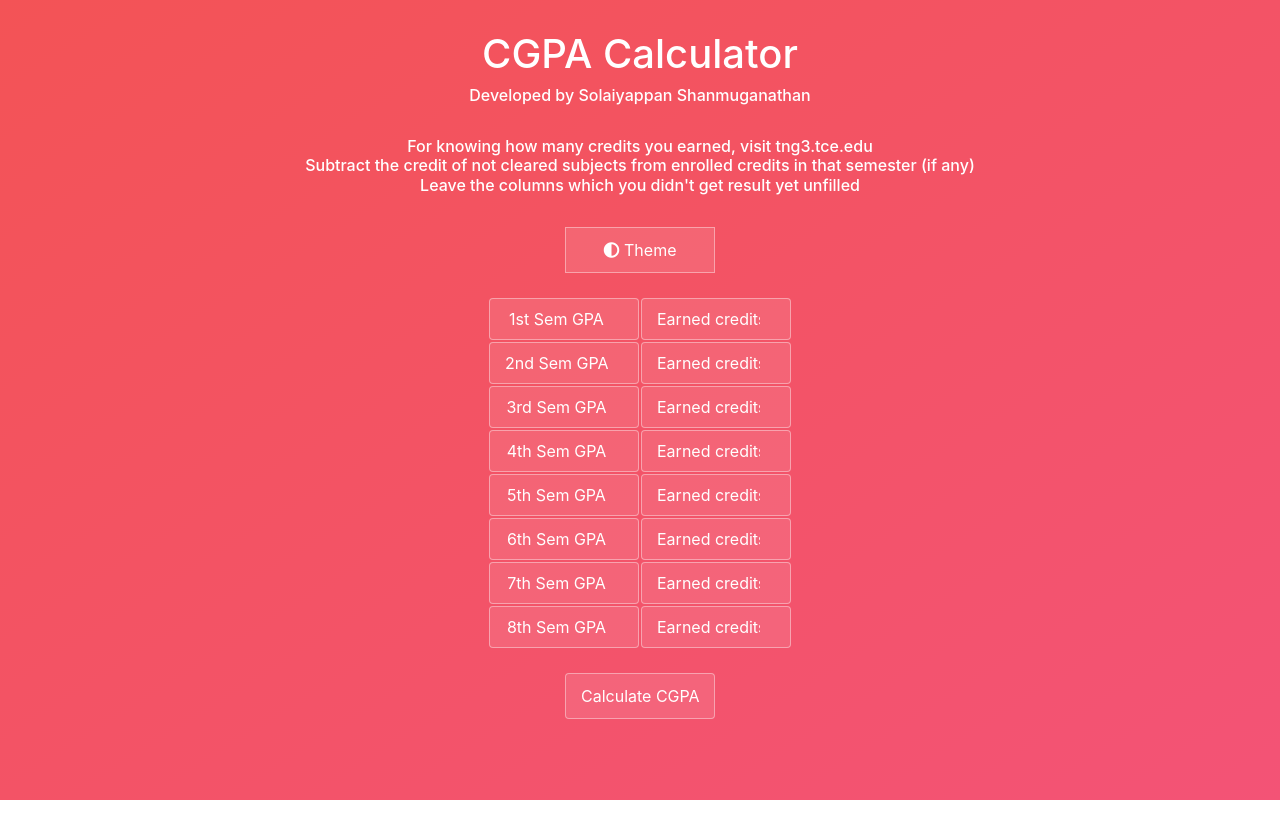
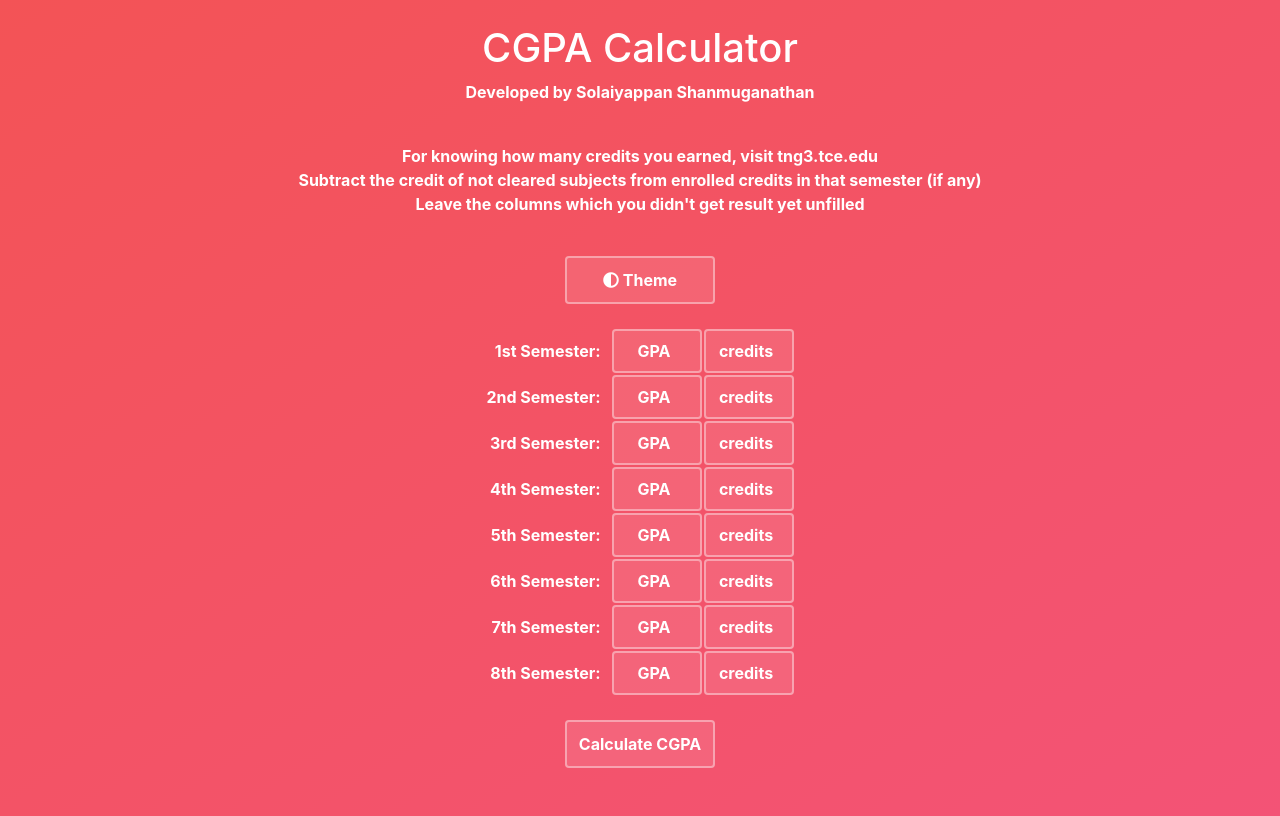
Before and after one commit to SolaiyappanS/cgpa, a plain HTML site: page index.html in a window 1280 px wide. Drawn offline with nearby package versions, Linux system fonts and the light colour scheme.

Commit message:
color themes extra

```diff
--- a/backend.js
+++ b/backend.js
@@ -41,20 +41,36 @@ element = document.body;
 
 function swapmode() {
     count++;
-    if(count%5==1)
+    if(count%9==1)
         element.classList.toggle("black");
-    else if(count%5==2) {
+    else if(count%9==2) {
         element.classList.toggle("black");
+        element.classList.toggle("yellow");
+    }
+    else if(count%9==3) {
+        element.classList.toggle("yellow");
+        element.classList.toggle("green");
+    }
+    else if(count%9==4) {
+        element.classList.toggle("green");
         element.classList.toggle("blue");
     }
-    else if(count%5==3) {
+    else if(count%9==5) {
         element.classList.toggle("blue");
-        element.classList.toggle("green");
+        element.classList.toggle("white");
     }
-    else if(count%5==4) {
-        element.classList.toggle("green");
+    else if(count%9==6) {
+        element.classList.toggle("white");
         element.classList.toggle("purple");
     }
+    else if(count%9==7) {
+        element.classList.toggle("purple");
+        element.classList.toggle("brown");
+    }
+    else if(count%9==8) {
+        element.classList.toggle("brown");
+        element.classList.toggle("lightblue");
+    }
     else
-        element.classList.toggle("purple");
+        element.classList.toggle("lightblue");
     }
--- a/index.html
+++ b/index.html
@@ -14,80 +14,106 @@
   </head>
   <body>
     <div class="wrapper">
-	<div class="container">
-		<h1 style="color:white;">CGPA Calculator</h1>
-        <h6 style="color: white;">Developed by <a href="https://www.linkedin.com/in/solaiyappan-shanmuganathan-2a89121b3/">Solaiyappan Shanmuganathan</a></h6><br>
+	<div class="container">	<center><br>
+		<h1>CGPA Calculator</h1>
+        <p>Developed by <a href="https://www.linkedin.com/in/solaiyappan-shanmuganathan-2a89121b3/">Solaiyappan Shanmuganathan</a></p><br>
 
-	<h6 style="color: white;">For knowing how many credits you earned, visit tng3.tce.edu
+	<p>For knowing how many credits you earned, visit tng3.tce.edu
     <br>Subtract the credit of not cleared subjects from enrolled credits in that semester (if any)
-    <br>Leave the columns which you didn't get result yet unfilled</h6>
-    <br>	<center>
-        <button onclick="swapmode()">
+    <br>Leave the columns which you didn't get result yet unfilled</p>
+    <br>
+        <button onclick="swapmode()" class="button">
             <i class="fas fa-adjust"></i> Theme
         </button>	<br>
     <table class="form">
         <tr>
+            <td class="lable">
+                1st Semester:
+            </td>
             <td>
-                <input type="number" id="gpa1" placeholder="1st Sem GPA" onfocus="this.placeholder=''" onblur="this.placeholder='1st Sem GPA'" min="0" max="10">
+                <input type="number" id="gpa1" placeholder="GPA" onfocus="this.placeholder=''" onblur="this.placeholder='GPA'" min="0" max="10">
                 </td><td>
-                <input type="number" id="cred1" placeholder="Earned credits" onfocus="this.placeholder=''" onblur="this.placeholder='Earned credits'" min="0">
+                <input type="number" id="cred1" placeholder="credits" onfocus="this.placeholder=''" onblur="this.placeholder='credits'" min="0">
             </td>
         </tr>
         <tr>
+            <td class="lable">
+                2nd Semester:
+            </td>
             <td>
-                <input type="number" id="gpa2" placeholder="2nd Sem GPA" onfocus="this.placeholder=''" onblur="this.placeholder='2nd Sem GPA'" min="0" max="10">
+                <input type="number" id="gpa2" placeholder="GPA" onfocus="this.placeholder=''" onblur="this.placeholder='GPA'" min="0" max="10">
             </td><td>
-                <input type="number" id="cred2" placeholder="Earned credits" onfocus="this.placeholder=''" onblur="this.placeholder='Earned credits'" min="0">
+                <input type="number" id="cred2" placeholder="credits" onfocus="this.placeholder=''" onblur="this.placeholder='credits'" min="0">
             </td>
         </tr>
         <tr>
+            <td class="lable">
+                3rd Semester:
+            </td>
             <td>
-                <input type="number" id="gpa3" placeholder="3rd Sem GPA" onfocus="this.placeholder=''" onblur="this.placeholder='3rd Sem GPA'" min="0" max="10">
+                <input type="number" id="gpa3" placeholder="GPA" onfocus="this.placeholder=''" onblur="this.placeholder='GPA'" min="0" max="10">
             </td><td>
-                <input type="number" id="cred3" placeholder="Earned credits" onfocus="this.placeholder=''" onblur="this.placeholder='Earned credits'" min="0">
+                <input type="number" id="cred3" placeholder="credits" onfocus="this.placeholder=''" onblur="this.placeholder='credits'" min="0">
             </td>
         </tr>
         <tr>
+            <td class="lable">
+                4th Semester:
+            </td>
             <td>
-                <input type="number" id="gpa4" placeholder="4th Sem GPA" onfocus="this.placeholder=''" onblur="this.placeholder='4th Sem GPA'" min="0" max="10">
+                <input type="number" id="gpa4" placeholder="GPA" onfocus="this.placeholder=''" onblur="this.placeholder='GPA'" min="0" max="10">
             </td><td>
-                <input type="number" id="cred4" placeholder="Earned credits" onfocus="this.placeholder=''" onblur="this.placeholder='Earned credits'" min="0">
+                <input type="number" id="cred4" placeholder="credits" onfocus="this.placeholder=''" onblur="this.placeholder='credits'" min="0">
             </td>
         </tr>
         <tr>
+            <td class="lable">
+                5th Semester:
+            </td>
             <td>
-                <input type="number" id="gpa5" placeholder="5th Sem GPA" onfocus="this.placeholder=''" onblur="this.placeholder='5th Sem GPA'" min="0" max="10">
+                <input type="number" id="gpa5" placeholder="GPA" onfocus="this.placeholder=''" onblur="this.placeholder='GPA'" min="0" max="10">
             </td><td>
-                <input type="number" id="cred5" placeholder="Earned credits" onfocus="this.placeholder=''" onblur="this.placeholder='Earned credits'" min="0">
+                <input type="number" id="cred5" placeholder="credits" onfocus="this.placeholder=''" onblur="this.placeholder='credits'" min="0">
             </td>
         </tr>
         <tr>
+            <td class="lable">
+                6th Semester:
+            </td>
             <td>
-                <input type="number" id="gpa6" placeholder="6th Sem GPA" onfocus="this.placeholder=''" onblur="this.placeholder='6th Sem GPA'" min="0" max="10">
+                <input type="number" id="gpa6" placeholder="GPA" onfocus="this.placeholder=''" onblur="this.placeholder='GPA'" min="0" max="10">
             </td><td>
-                <input type="number" id="cred6" placeholder="Earned credits" onfocus="this.placeholder=''" onblur="this.placeholder='Earned credits'" min="0">
+                <input type="number" id="cred6" placeholder="credits" onfocus="this.placeholder=''" onblur="this.placeholder='credits'" min="0">
             </td>
         </tr>
         <tr>
+            <td class="lable">
+                7th Semester:
+            </td>
             <td>
-                <input type="number" id="gpa7" placeholder="7th Sem GPA" onfocus="this.placeholder=''" onblur="this.placeholder='7th Sem GPA'" min="0" max="10">
+                <input type="number" id="gpa7" placeholder="GPA" onfocus="this.placeholder=''" onblur="this.placeholder='GPA'" min="0" max="10">
             </td><td>
-                <input type="number" id="cred7" placeholder="Earned credits" onfocus="this.placeholder=''" onblur="this.placeholder='Earned credits'" min="0">
+                <input type="number" id="cred7" placeholder="credits" onfocus="this.placeholder=''" onblur="this.placeholder='credits'" min="0">
             </td>
         </tr>
         <tr>
+            <td class="lable">
+                8th Semester:
+            </td>
             <td>
-                <input type="number" id="gpa8" placeholder="8th Sem GPA" onfocus="this.placeholder=''" onblur="this.placeholder='8th Sem GPA'" min="0" max="10">
+                <input type="number" id="gpa8" placeholder="GPA" onfocus="this.placeholder=''" onblur="this.placeholder='GPA'" min="0" max="10">
             </td><td>
-                <input type="number" id="cred8" placeholder="Earned credits" onfocus="this.placeholder=''" onblur="this.placeholder='Earned credits'" min="0">
+                <input type="number" id="cred8" placeholder="credits" onfocus="this.placeholder=''" onblur="this.placeholder='credits'" min="0">
             </td>
         </tr>
 	</table>
     <br>
-    <input type="button" onclick="calculate()" value="Calculate CGPA">
+    <button onclick="calculate()" class="button">
+        Calculate CGPA
+    </button>
 
     <br>
-    <div id="result" style="color: aliceblue;"> </div>
+    <div id="result"> </div><br>
     </center>
 	</div>
 </div>
--- a/style.css
+++ b/style.css
@@ -1,78 +1,124 @@
 
-@font-face {
-  font-family: 'Source Sans Pro';
-  font-style: normal;
-  src: local('Source Sans Pro Light'), local('SourceSansPro-Light'), url(https://fonts.gstatic.com/s/sourcesanspro/v13/6xKydSBYKcSV-LCoeQqfX1RYOo3ik4zwlxdr.ttf) format('truetype');
-}
-body ::-webkit-input-placeholder {
-  /* WebKit browsers */
-  color: var(--placeholder-color);
-}
 body {
   background: linear-gradient(to bottom right, var(--accent-color) 0%, var(--gradient-color) 100%);
-
   --accent-color: #f35356;
   --gradient-color: #f35376;
   --placeholder-focus: #f34356;
+  --primary-color: #ffffff;
+  --border-color: #ffffff66;
+  --background-color: #ffffff1a;
 }
-.container {
-  margin: 0 auto;
-  padding: 30px 0;
+.container{
+  color: var(--primary-color);
+  font-weight: bold;
+}
+input, button{
+  outline: 0;
+  border: 2px solid var(--border-color);
+  background-color: var(--background-color);
+  width: 90px;
+  border-radius: 4px;
+  padding: 10px;
+  padding-right: 0;
   text-align: center;
+  color: var(--primary-color);
+  --placeholder-color: var(--primary-color);
+  transition: 300ms;
+  font-weight: bold;
 }
-.form {
-  padding: 20px 0;
-  position: relative;
-  z-index: 2;
-}
-input, button {
-  outline: 0;
-  border: 1px solid rgba(255, 255, 255, 0.4);
-  background-color: rgba(255, 255, 255, 0.1);
+.button {
   width: 150px;
+  padding-left: 0;
+  display: block;
   border-radius: 4px;
-  padding: 10px 15px;
-  margin: 0 auto 10px auto;
-  display: block;
-  text-align: center;
-  font-size: 18px;
-  color: white;
-  --placeholder-color: white;
-  transition: 300ms;
 }
 input:hover, button:hover {
-  background-color: #ffffff;
+  background-color: var(--primary-color);
   color: var(--placeholder-focus);
   --placeholder-color: var(--placeholder-focus);
 }
 input:focus {
-  background-color: #ffffff;
+  background-color: var(--primary-color);
   color: var(--placeholder-focus);
 }
-h6 a{
-  color: white;
+p a{
+  color: var(--primary-color);
+}
+.lable{
+  color: var(--primary-color);
+  text-align: right;
+  padding-right: 10px;
+  font-weight: bold;
+
 }
 a:hover{
   background-color: white;
   transition: 300ms;
 }
+body ::-webkit-input-placeholder {
+  color: var(--placeholder-color);
+}
 .black{
   --accent-color: #222222;
   --gradient-color: #272727;
   --placeholder-focus: #222222;
+  --primary-color: #ffffff;
+  --border-color: #ffffff66;
+  --background-color: #ffffff1a;
+}
+.yellow{
+  --accent-color: #ffffff;
+  --gradient-color: #ffffff;
+  --placeholder-focus: #ffffff;
+  --primary-color: #204020;
+  --border-color: #204020;
+  --background-color: #0000;
+}
+.green{
+  --accent-color: #0b8042;
+  --gradient-color: #0b804b;
+  --placeholder-focus: #0f3e1e;
+  --primary-color: #ffffff;
+  --border-color: #ffffff66;
+  --background-color: #ffffff1a;
 }
 .blue{
   --accent-color: #0b4082;
   --gradient-color: #0b408b;
   --placeholder-focus: #0f3e5e;
+  --primary-color: #ffffff;
+  --border-color: #ffffff66;
+  --background-color: #ffffff1a;
 }
-.green{
-  --accent-color: #0b8042;
-  --gradient-color: #0b804b;
-  --placeholder-focus: #0f3e1e;
+.white{
+  --accent-color: #ffffff;
+  --gradient-color: #ffffff;
+  --placeholder-focus: #ffffff;
+  --primary-color: #702010;
+  --border-color: #702010;
+  --background-color: #0000;
 }
 .purple{
   --accent-color: #4b0082;
   --gradient-color: #8b008b;
   --placeholder-focus: #700080;
+  --primary-color: #ffffff;
+  --border-color: #ffffff66;
+  --background-color: #ffffff1a;
 }
+.brown{
+  --accent-color: #281b0d;
+  --gradient-color: #332211;
+  --placeholder-focus: #221100;
+  --primary-color: #ffffff;
+  --border-color: #ffffff66;
+  --background-color: #ffffff1a;
+}
+.lightblue{
+  --accent-color: #ffffff;
+  --gradient-color: #ffffff;
+  --placeholder-focus: #ffffff;
+  --primary-color: #002255;
+  --border-color: #002255;
+  --background-color: #0000;
+}
```
